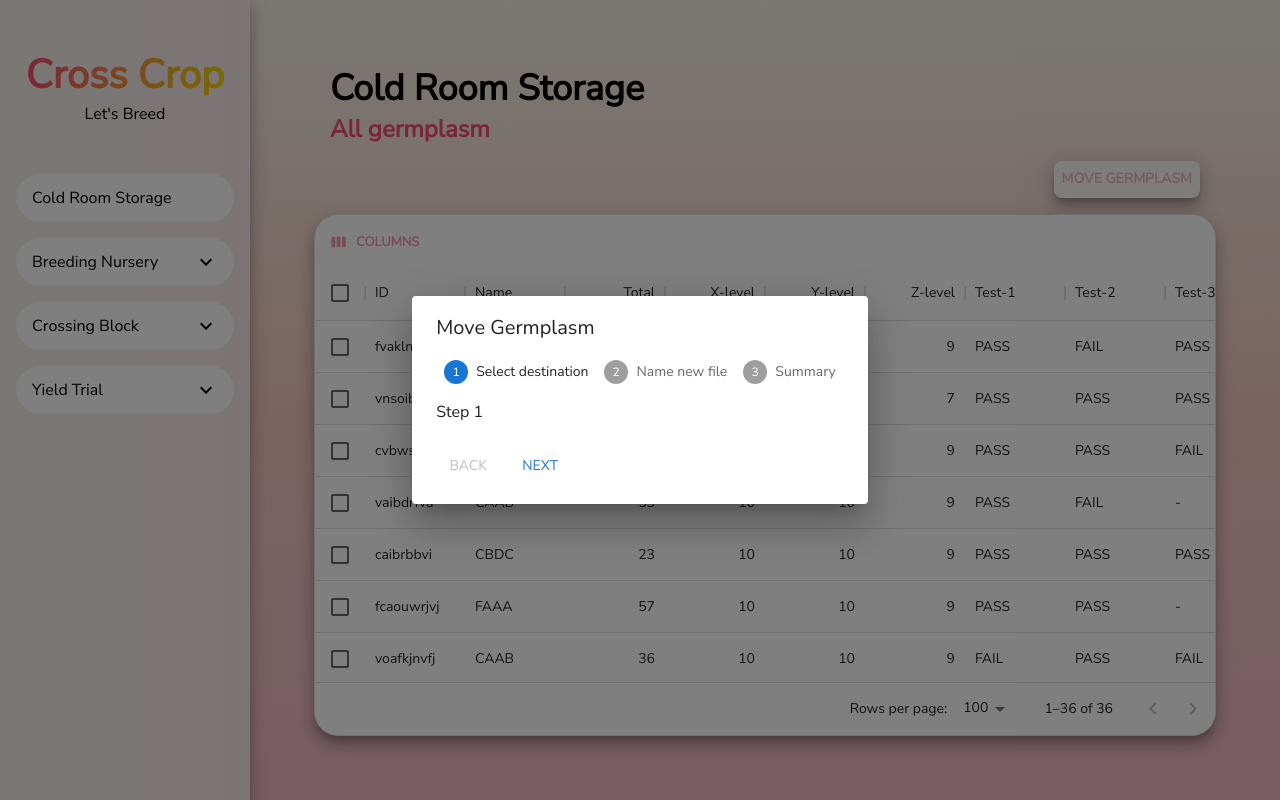
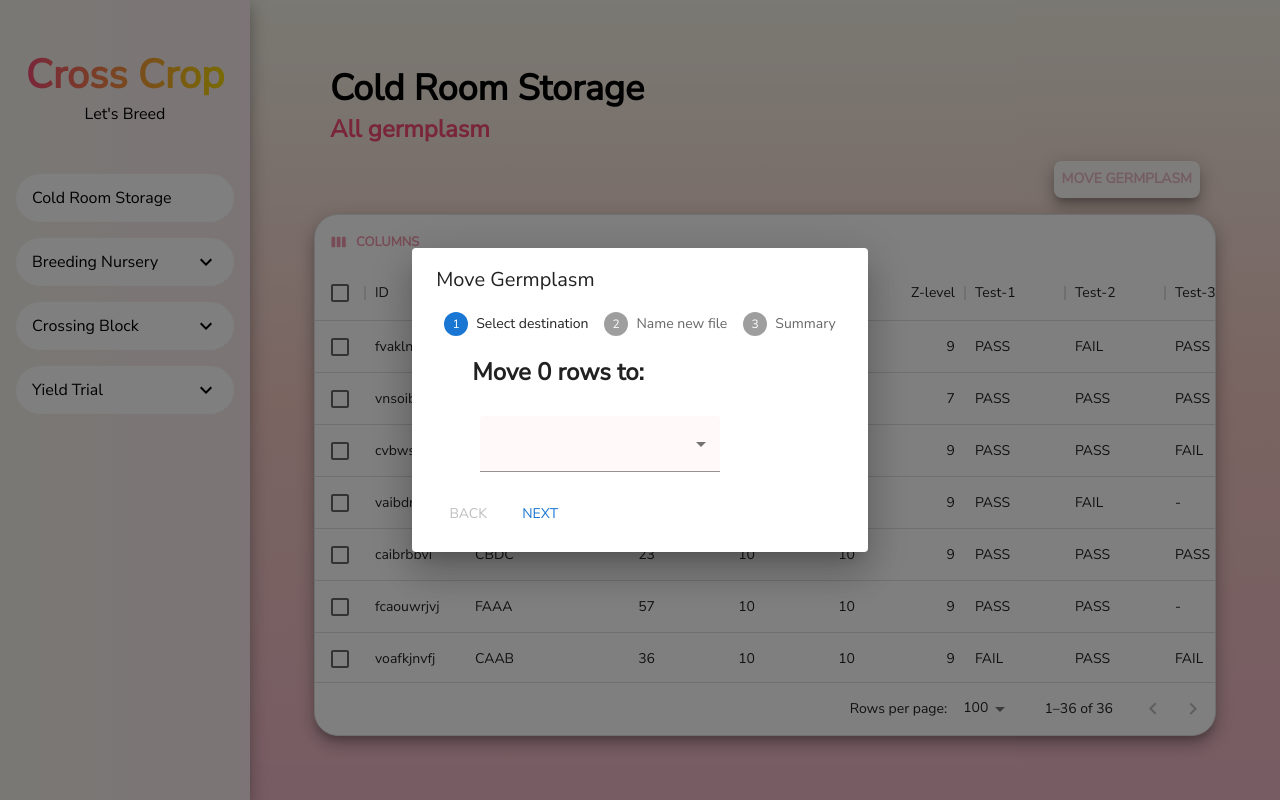
Before and after one commit to mmookptr/crosscrop-frontend, a React (Create React App) app: page / in a window 1280 px wide. Both pictures are taken after a click on the button "MOVE GERMPLASM". Built offline with nearby package versions, Linux system fonts and the light colour scheme.

Commit message:
add SelectedDestinationForm in DialogStepper component

```diff
--- a/src/components/DialogStepper.js
+++ b/src/components/DialogStepper.js
@@ -6,20 +6,17 @@ import {
   Step,
   StepLabel,
   Button,
-  Typography,
-  Dialog,
-  DialogActions,
-  DialogContent,
-  DialogTitle,
-  FormControl,
-  Select,
-  MenuItem
+  Typography
 } from '@mui/material';
+
+import SelectDestinationForm from "./SelectDestinationForm";
 
 const steps = ['Select destination', 'Name new file', 'Summary'];
 
 const DialogStepper = () => {
   const [activeStep, setActiveStep] = useState(0);
+
+  const formSteps = [<SelectDestinationForm/>, 'step2 name', 'step3 summary']
 
   const handleNext = () => {
 
@@ -59,7 +56,9 @@ const DialogStepper = () => {
         </Box>
       ) : (
         <Box>
-          <Typography sx={{ mt: 2, mb: 1 }}>Step {activeStep + 1}</Typography>
+          {/* <Typography sx={{ mt: 2, mb: 1 }}>Step {activeStep + 1}</Typography> */}
+          {formSteps[activeStep]}
+
           <Box sx={{ display: 'flex', flexDirection: 'row', pt: 2 }}>
             <Button
               color="inherit"
--- a/src/components/MoveGermplasmButton.js
+++ b/src/components/MoveGermplasmButton.js
@@ -13,7 +13,6 @@ const MoveGermplasmButton =  () => {
   const [open, setOpen] = useState(false);
 
   const handleClickOpen = () => {
-    console.log(selectedGermplasm)
     setOpen(true);
   }
 
--- a/src/components/MoveGermplasmDialog.js
+++ b/src/components/MoveGermplasmDialog.js
@@ -16,11 +16,6 @@ import DialogStepper from './DialogStepper';
 
 const MoveGermplasmDialog = ({open, onClose}) => {
   const diaLogSteps = ["Select destination", "Name new file", "Summary"]
-  const [selected, setSelected] = useState('');
-
-  const handleChange = (event) => {
-    setSelected(event.target.value)
-  };
 
   return (
     <Dialog
@@ -30,32 +25,7 @@ const MoveGermplasmDialog = ({open, onClose}) => {
       <DialogTitle>{"Move Germplasm"}</DialogTitle>
       <DialogContent>
         <DialogStepper/>
-        {/* <Typography>
-          moving selected rows to:
-
-        </Typography>
-        <FormControl variant="filled" sx={{ m: 1, minWidth: 240 }}>
-          <Select value={selected}
-            onChange={handleChange}
-            displayEmpty
-            inputProps={{ 'aria-label': 'Without label' }}
-            sx={{bgcolor: "#fffaf9", marginLeft: "36px"}}
-          >
-            <MenuItem value="">
-                <em>None</em>
-            </MenuItem>
-            <MenuItem value={"cold-room-storage"}>Cold Room Storage</MenuItem>
-            <MenuItem value={"breeding-nursery"}>Breeding Nursery</MenuItem>
-            <MenuItem value={"crossing-block"}>Crossing Block</MenuItem>
-            <MenuItem value={"yield-trial"}>Yield Trial</MenuItem>
-          </Select>
-        </FormControl> */}
       </DialogContent>
-      {/* <DialogActions>
-        <Button autoFocus onClick={onClose}>
-          Continue
-        </Button>
-      </DialogActions> */}
     </Dialog>
   )
 }
--- /dev/null
+++ b/src/components/SelectDestinationForm.js
@@ -0,0 +1,39 @@
+import { React, useState} from 'react';
+import { useSelector, useDispatch } from 'react-redux';
+
+import { Box, FormControl, Select, MenuItem } from '@mui/material';
+
+import { getSelectedDestination } from "../slices/germplasmSlice.js"
+
+const SelectDestinationForm = () => {
+  const dispatch = useDispatch()
+  const selectGermplasm  = useSelector(state => state.germplasm.ids)
+  const selectedGermplasmCount  = selectGermplasm.length
+  const [selected, setSelected] = useState('');
+  const handleChange = (event) => {
+    setSelected(event.target.value)
+    dispatch(getSelectedDestination(event.target.value))
+  };
+
+  return (
+    <Box sx={{marginLeft: "36px"}}>
+      <h2>Move {selectedGermplasmCount} rows to:</h2>
+      <FormControl variant="filled" sx={{ m: 1, minWidth: 240 }}>
+          <Select value={selected}
+            onChange={handleChange}
+            displayEmpty
+            inputProps={{ 'aria-label': 'Without label' }}
+            label="Destination Flow"
+            sx={{bgcolor: "#fffaf9"}}
+          >
+            <MenuItem value={"cold-room-storage"}>Cold Room Storage</MenuItem>
+            <MenuItem value={"breeding-nursery"}>Breeding Nursery</MenuItem>
+            <MenuItem value={"crossing-block"}>Crossing Block</MenuItem>
+            <MenuItem value={"yield-trial"}>Yield Trial</MenuItem>
+          </Select>
+        </FormControl>
+    </Box>
+  )
+}
+
+export default SelectDestinationForm
--- a/src/slices/germplasmSlice.js
+++ b/src/slices/germplasmSlice.js
@@ -1,6 +1,6 @@
 import { createSlice } from "@reduxjs/toolkit";
 
-const initialState = { ids: []}
+const initialState = { ids: [], destination: 'to where'}
 const germplasmSlice = createSlice({
   name: 'germplasm',
   initialState,
@@ -8,10 +8,14 @@ const germplasmSlice = createSlice({
     getSelectedGermplasm: (state, action) => {
       const selectedGermplasm = action.payload
       state.ids = selectedGermplasm
+    },
+    getSelectedDestination: (state, action) => {
+      const selectedDestination = action.payload
+      state.destination = selectedDestination
     }
   }
 })
 
-export const {getSelectedGermplasm} = germplasmSlice.actions
+export const {getSelectedGermplasm, getSelectedDestination} = germplasmSlice.actions
 
 export default germplasmSlice.reducer
```
